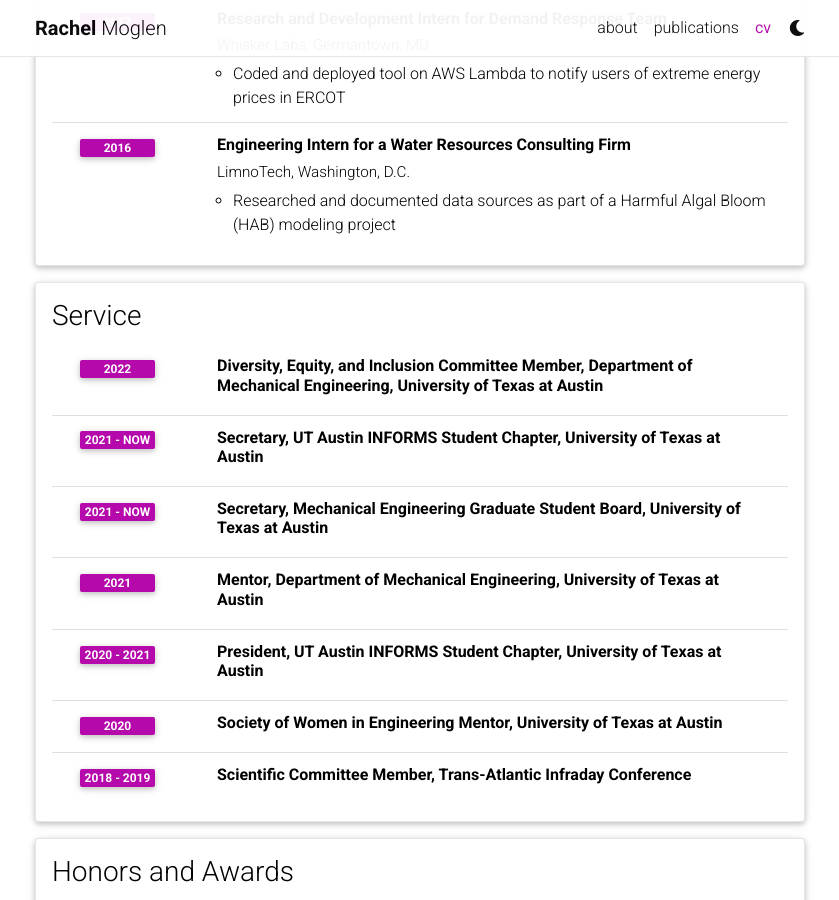
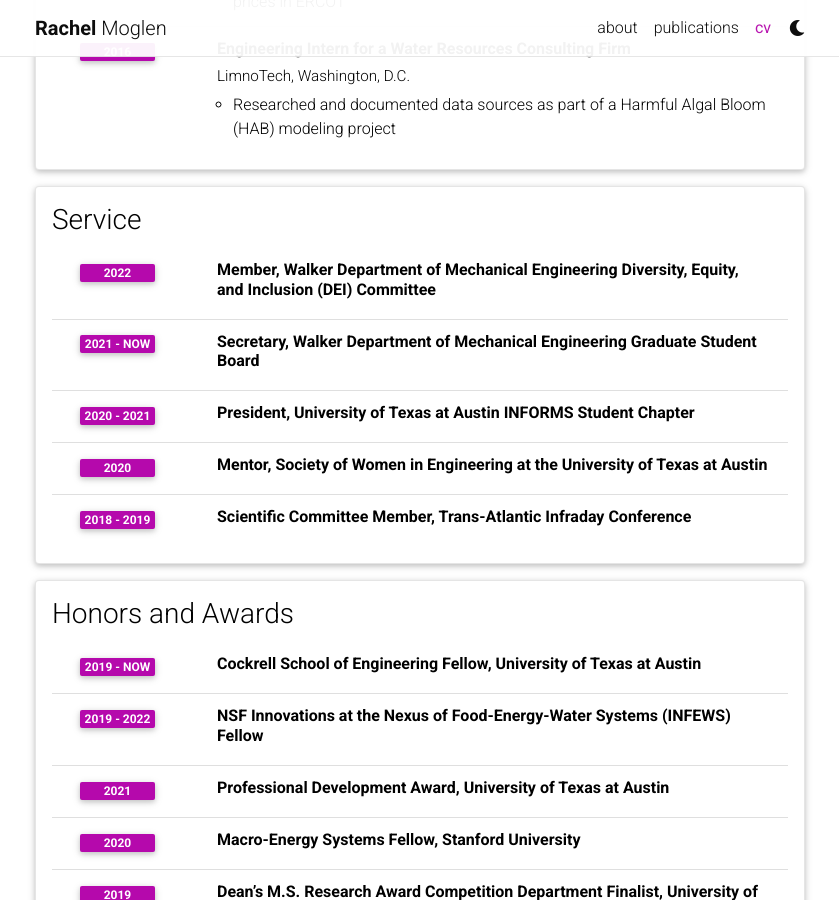
Before and after one commit to rmoglen/rmoglen.github.io, a Jekyll site: the page built from _pages/cv.md, in a window 1280 px wide and 900 px high, scrolled down 1296 px. Shown: the whole window, without its empty margins (220-1059 px from the left). Built offline with Jekyll 4.4.1, drawn with Linux system fonts in a browser that asks for light colours; comment, search, counter and statistics services are not loaded; a style sheet for code colours, icons or effects is not loaded; part of the change alters nothing that is shown; some of the changed text lies outside the part shown.

Commit message:
slimming cv

```diff
--- a/_data/cv.yml
+++ b/_data/cv.yml
@@ -19,14 +19,12 @@
       year: 2019
       description:
         - Applied Stochastic and Deterministic Optimization to the energy sector for improved flexibility
-        - Placed as the University of Maryland Dean’s M.S. Research Award Competition Department Finalist
     - title: BS in Civil Engineering, with Honors in Engineering
       institution: University of Maryland, College Park
       year: 2017
       description:
         - Developed life cycle predictive model of algae bloom probabilities on the Chesapeake Bay
         - Thesis project completed in fulfillment of the University of Maryland Engineering Honors Program
-        - Earned the University of Maryland College of Engineering Most Outstanding Research Award
 
 - title: Experience
   type: time_table
@@ -56,17 +54,13 @@
 - title: Service
   type: time_table
   contents:
-    - title: Diversity, Equity, and Inclusion Committee Member, Department of Mechanical Engineering, University of Texas at Austin
+    - title: Member, Walker Department of Mechanical Engineering Diversity, Equity, and Inclusion (DEI) Committee
       year: 2022
-    - title: Secretary, UT Austin INFORMS Student Chapter, University of Texas at Austin
+    - title: Secretary, Walker Department of Mechanical Engineering Graduate Student Board
       year: 2021 - now
-    - title: Secretary, Mechanical Engineering Graduate Student Board, University of Texas at Austin
-      year: 2021 - now
-    - title: Mentor, Department of Mechanical Engineering, University of Texas at Austin
-      year: 2021
-    - title: President, UT Austin INFORMS Student Chapter, University of Texas at Austin
+    - title: President, University of Texas at Austin INFORMS Student Chapter
       year: 2020 - 2021
-    - title: Society of Women in Engineering Mentor, University of Texas at Austin
+    - title: Mentor, Society of Women in Engineering at the University of Texas at Austin
       year: 2020
     - title: Scientific Committee Member, Trans-Atlantic Infraday Conference
       year: 2018 - 2019
@@ -76,21 +70,16 @@
   contents:
     - title: Cockrell School of Engineering Fellow, University of Texas at Austin
       year: 2019 - now
-    - year: 2019 - 2022
-      items:
-        - NSF Innovations at the Nexus of Food-Energy-Water Systems (INFEWS) Fellow
-    - year: 2021
-      items:
-        - Professional Development Award, University of Texas at Austin
-    - year: 2020
-      items:
-        - Macro-Energy Systems Fellow, Stanford University
-    - year: 2019
-      items:
-        - Dean’s M.S. Research Award Competition Department Finalist, University of Maryland
-    - year: 2017
-      items:
-        - College of Engineering Most Outstanding Research Award, University of Maryland
+    - title: NSF Innovations at the Nexus of Food-Energy-Water Systems (INFEWS) Fellow
+      year: 2019 - 2022
+    - title: Professional Development Award, University of Texas at Austin
+      year: 2021
+    - title: Macro-Energy Systems Fellow, Stanford University
+      year: 2020
+    - title: Dean’s M.S. Research Award Competition Department Finalist, University of Maryland
+      year: 2019
+    - title: College of Engineering Most Outstanding Research Award, University of Maryland
+      year: 2017
 
 - title: Other Interests
   type: list
```
